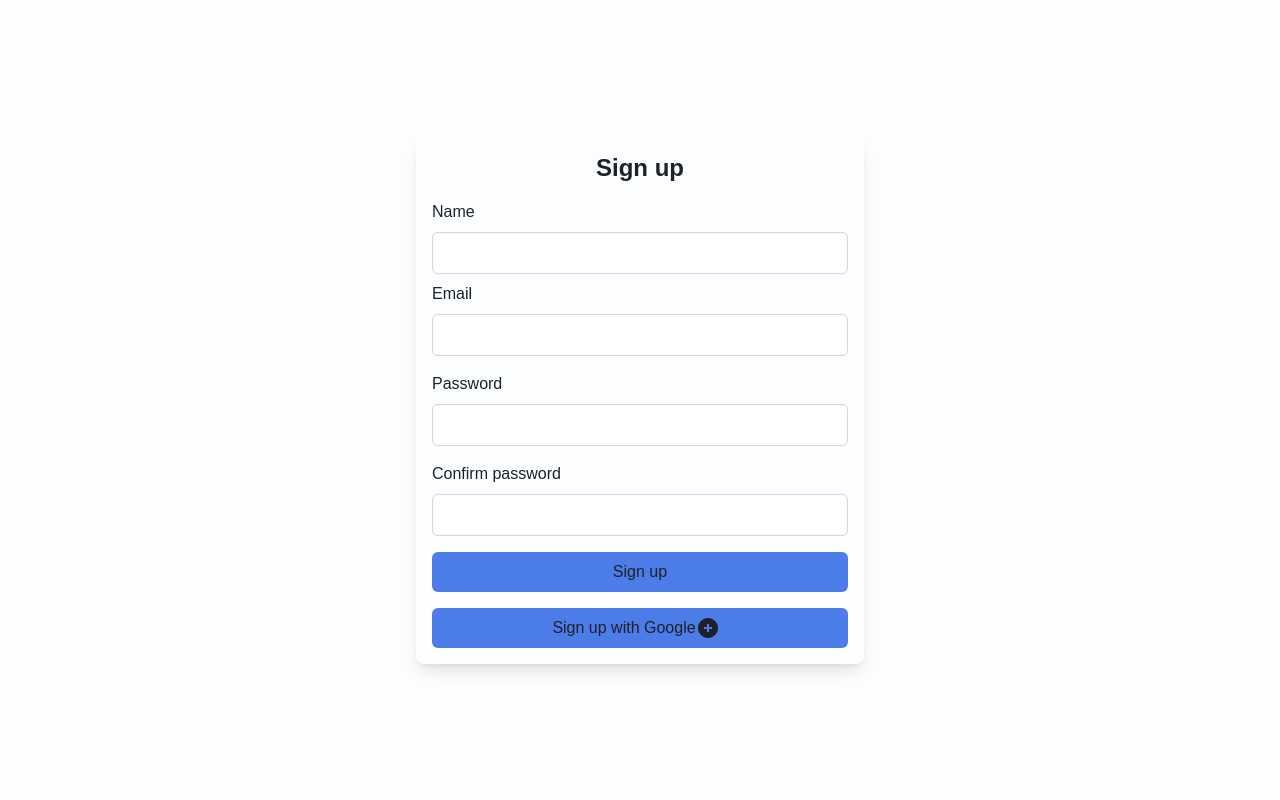
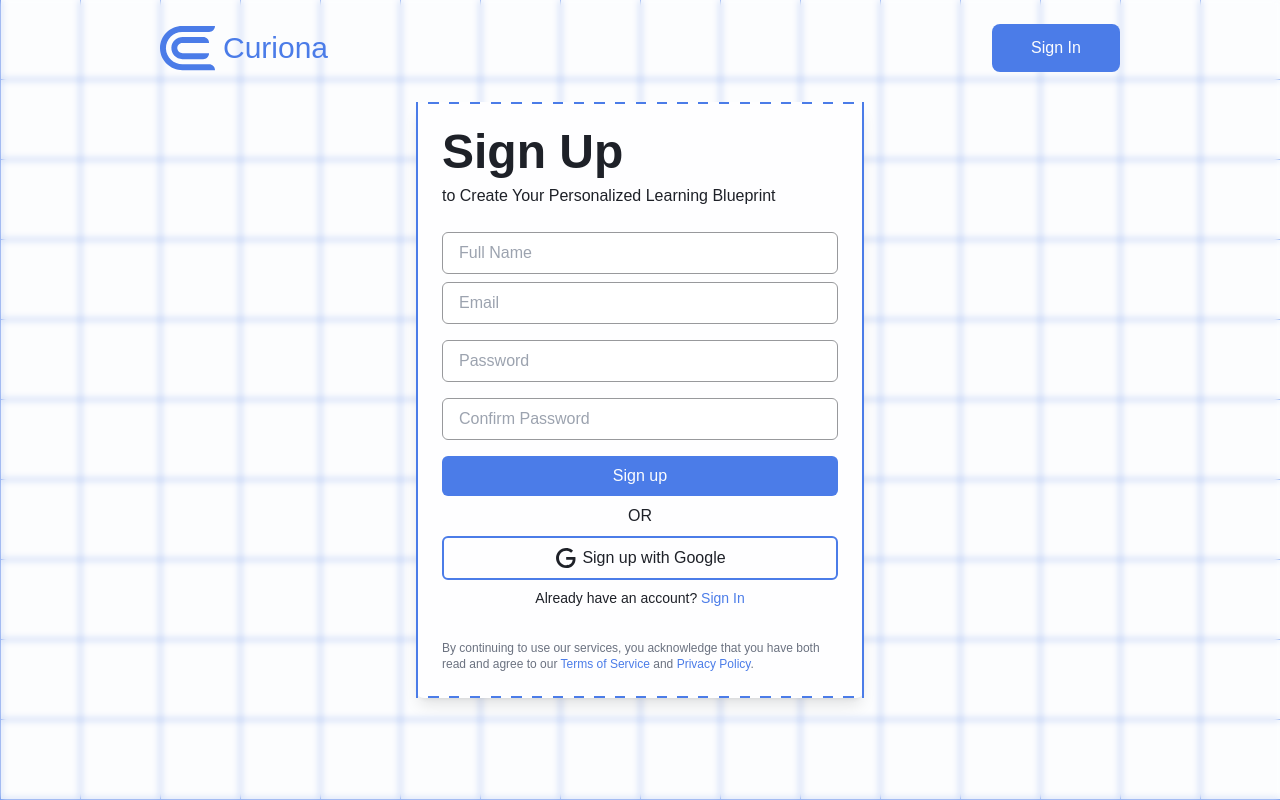
Before and after one commit to curiona-org/frontend, a Next.js app: page /sign-up in a window 1280 px wide. Built offline with nearby package versions, Linux system fonts and the light colour scheme; no server answers.

Commit message:
Sign In and Sign Up page

```diff
--- a/src/app/globals.css
+++ b/src/app/globals.css
@@ -77,4 +77,31 @@ body {
   color: var(--foreground);
   background: var(--background);
   font-family: Arial, Helvetica, sans-serif;
+  background-image: linear-gradient(90deg, var(--blue-500) 1px, transparent 1px),
+    linear-gradient(0deg, var(--blue-500) 1px, transparent 1px);
+  background-size: 80px 80px;
 }
+
+body::after {
+  content: "";
+  position: fixed;
+  top: 0;
+  left: 0;
+  width: 100%;
+  height: 100%;
+  backdrop-filter: blur(3px);
+  background: rgba(255, 255, 255, 0.1);
+  z-index: -1;
+}
+
+.dashedBorder {
+  border: 2px dashed transparent;
+  border-image: repeating-linear-gradient(
+      90deg,
+      var(--blue-500),
+      var(--blue-500) 10px,
+      transparent 10px,
+      transparent 20px
+    )
+    10;
+}
--- a/src/app/layout.tsx
+++ b/src/app/layout.tsx
@@ -3,6 +3,7 @@ import type { Metadata } from "next";
 import { Geist, Geist_Mono } from "next/font/google";
 import "./globals.css";
 import Providers from "./providers";
+import Navbar from "@/components/navbar";
 
 const geistSans = Geist({
   variable: "--font-geist-sans",
@@ -30,6 +31,7 @@ export default async function RootLayout({
       <body
         className={`${geistSans.variable} ${geistMono.variable} antialiased`}
       >
+        <Navbar />
         <Providers session={session}>{children}</Providers>
       </body>
     </html>
--- /dev/null
+++ b/src/components/navbar.tsx
@@ -0,0 +1,48 @@
+"use client";
+
+import { useState, useEffect } from "react";
+import Image from "next/image";
+import Link from "next/link";
+import Logo from "/public/logo.svg";
+import { usePathname } from "next/navigation";
+
+const NavigationBar = () => {
+  const [isLoggedIn, setIsLoggedIn] = useState(false);
+  const [authButtonText, setAuthButtonText] = useState("Sign In");
+  const pathname = usePathname();
+
+  useEffect(() => {
+    if (pathname === "/sign-in") {
+      setAuthButtonText("Sign Up");
+    } else {
+      setAuthButtonText("Sign In");
+    }
+  }, [pathname]);
+
+  return (
+    <div className="fixed w-full px-6 lg:px-40 py-6 flex justify-between z-50">
+      <div className="flex gap-2 items-center">
+        <Image src={Logo} alt="Logo" priority />
+        <p className="text-3xl text-blue-500">Curiona</p>
+      </div>
+
+      {isLoggedIn ? (
+        <div className="flex items-center gap-6">
+          <Link href="/dashboard" className="text-blue-500">Dashboard</Link>
+          <Link href="/settings" className="text-blue-500">Settings</Link>
+          <div className="w-10 h-10 rounded-full bg-gray-300 flex items-center justify-center">
+            <span>U</span>
+          </div>
+        </div>
+      ) : (
+        <Link href={pathname === "/sign-in" ? "/sign-up" : "/sign-in"}>
+          <button className="w-32 py-3 bg-blue-500 hover:bg-blue-900 text-white-500 rounded-lg hidden lg:inline-block">
+            {authButtonText}
+          </button>
+        </Link>
+      )}
+    </div>
+  );
+};
+
+export default NavigationBar;
--- a/src/screens/sign-in/index.tsx
+++ b/src/screens/sign-in/index.tsx
@@ -5,6 +5,7 @@ import { redirect, useSearchParams } from "next/navigation";
 import { useEffect, useRef } from "react";
 import { signIn } from "./actions";
 import { useFormSignIn } from "./form";
+import Link from "next/link";
 
 const signInErrorMap: Record<string, string> = {
   AccessDenied: ERROR_MESSAGES.SIGNUP_DIFFERENT_METHOD,
@@ -51,30 +52,38 @@ export default function SignInPage() {
   return (
     <>
       <Toast ref={toastRef} />
-      <div className="relative w-screen h-screen overflow-y-auto">
-        <div className="flex flex-col items-center justify-center w-full h-full">
-          <div className="w-full max-w-md p-4 space-y-4 bg-white-100 rounded-lg shadow-lg">
-            <h1 className="text-2xl font-bold text-center">Sign In</h1>
+      <div className="flex items-center justify-center min-h-screen px-6">
+        <div className="flex flex-col gap-6 p-6 bg-white-100 dashedBorder rounded-lg shadow-lg w-full max-w-md sm:max-w-lg lg:max-w-md">
+          <div className="text-start flex flex-col gap-2">
+            <h1 className="text-5xl font-bold">Sign In</h1>
+            <p className="text-black-500">
+              to Create Your Personalized Learning Blueprint
+            </p>
+          </div>
+
           <form className="space-y-4" onSubmit={onSubmit}>
-              <div className="w-96 space-y-2">
             <input
               type="email"
-                  className="w-full px-4 py-2 border border-gray-300 rounded-md focus:outline-none focus:ring focus:ring-blue-500"
+              className="w-full px-4 py-2 border border-black-200 rounded-md focus:outline-none focus:ring focus:ring-blue-500"
               placeholder="Email"
               {...register("email")}
             />
-              </div>
-              <div className="w-96 space-y-10">
             <input
               type="password"
-                  className="w-full px-4 py-2 border border-gray-300 rounded-md focus:outline-none focus:ring focus:ring-blue-500"
+              className="w-full px-4 py-2 border border-black-200 rounded-md focus:outline-none focus:ring focus:ring-blue-500"
               placeholder="Password"
               {...register("password")}
             />
+            <div className="text-start">
+              <Link href="#" className="text-blue-500 hover:underline">
+                Forgot your password?
+              </Link>
             </div>
+
+            <div className="flex flex-col gap-2">
               <button
                 type="submit"
-                className="w-96 px-4 py-2 text-white-500 bg-blue-500 rounded-md hover:bg-blue-900 focus:outline-none focus:ring focus:ring-blue-900"
+                className="block w-full px-4 py-2 text-white-500 bg-blue-500 rounded-md hover:bg-blue-900 focus:outline-none focus:ring focus:ring-blue-900"
               >
                 Sign In
               </button>
@@ -85,12 +94,45 @@ export default function SignInPage() {
               <button
                 onClick={() => signIn("google")}
                 type="button"
-                className="flex items-center justify-center w-96 px-4 py-2 text-white-500 bg-blue-500 rounded-md focus:outline-none focus:ring focus:ring-blue-500"
+                className="flex gap-1 items-center justify-center w-full px-4 py-2 text-black-500 border-2 border-blue-500 hover:border-blue-900 hover:bg-blue-900 hover:text-white-500 rounded-md focus:outline-none focus:ring focus:ring-blue-500"
               >
+                <svg
+                  xmlns="http://www.w3.org/2000/svg"
+                  width="24"
+                  height="24"
+                  viewBox="0 0 24 24"
+                >
+                  <path
+                    fill="currentColor"
+                    d="M21.35 11.1h-9.17v2.73h6.51c-.33 3.81-3.5 5.44-6.5 5.44C8.36 19.27 5 16.25 5 12c0-4.1 3.2-7.27 7.2-7.27c3.09 0 4.9 1.97 4.9 1.97L19 4.72S16.56 2 12.1 2C6.42 2 2.03 6.8 2.03 12c0 5.05 4.13 10 10.22 10c5.35 0 9.25-3.67 9.25-9.09c0-1.15-.15-1.81-.15-1.81"
+                  />
+                </svg>
                 Sign In with Google
               </button>
+              <p className="text-sm text-center">
+                Don't have an account?
+                <Link href="sign-up" className="text-blue-500 hover:underline">
+                  {" "}
+                  Sign Up
+                </Link>
+              </p>
+            </div>
           </form>
-          </div>
+
+          <p className="text-gray-500 text-xs mt-2 max-w-sm">
+            By continuing to use our services, you acknowledge that you have
+            both read and agree to our
+            <Link href="#" className="text-blue-500 hover:underline">
+              {" "}
+              Terms of Service
+            </Link>{" "}
+            and
+            <Link href="#" className="text-blue-500 hover:underline">
+              {" "}
+              Privacy Policy
+            </Link>
+            .
+          </p>
         </div>
       </div>
     </>
--- a/src/screens/sign-up/index.tsx
+++ b/src/screens/sign-up/index.tsx
@@ -2,6 +2,7 @@ import Toast, { ToastRef } from "@/components/ui/toast";
 import { useRef } from "react";
 import { signUp } from "./actions";
 import { useFormSignUp } from "./form";
+import Link from "next/link";
 
 export default function SignUpPage() {
   const { register, handleSubmit } = useFormSignUp();
@@ -25,75 +26,99 @@ export default function SignUpPage() {
   return (
     <>
       <Toast ref={toastRef} />
-      <div className='relative w-screen h-screen overflow-y-auto'>
-        <div className='flex flex-col items-center justify-center w-full h-full'>
-          <div className='w-full max-w-md p-4 space-y-4 bg-white rounded-lg shadow-lg'>
-            <h1 className='text-2xl font-bold text-center'>Sign up</h1>
-            <form className='space-y-4' onSubmit={onSubmit}>
-              <div className='space-y-2'>
-                <label htmlFor='name' className='block'>
-                  Name
-                </label>
+      <div className=" flex items-center justify-center min-h-screen px-6">
+        <div className="flex flex-col gap-6 p-6 bg-white-100 dashedBorder rounded-lg shadow-lg w-full max-w-md sm:max-w-lg lg:max-w-md">
+          <div className="text-start flex flex-col gap-2">
+            <h1 className="text-5xl font-bold">Sign Up</h1>
+            <p className="text-black-500">
+              to Create Your Personalized Learning Blueprint
+            </p>
+          </div>
+
+          <form className="space-y-4" onSubmit={onSubmit}>
+            <div className="space-y-2">
               <input
-                  className='w-full px-4 py-2 border border-gray-300 rounded-md focus:outline-none focus:ring focus:ring-blue-500'
+                className="w-full px-4 py-2 border border-black-200 rounded-md focus:outline-none focus:ring focus:ring-blue-500"
+                placeholder="Full Name"
                 {...register("name")}
               />
-                <label htmlFor='email' className='block'>
-                  Email
-                </label>
               <input
-                  className='w-full px-4 py-2 border border-gray-300 rounded-md focus:outline-none focus:ring focus:ring-blue-500'
-                  type='email'
+                type="email"
+                className="w-full px-4 py-2 border border-black-200 rounded-md focus:outline-none focus:ring focus:ring-blue-500"
+                placeholder="Email"
                 {...register("email")}
               />
             </div>
-              <div className='space-y-2'>
-                <label htmlFor='password' className='block'>
-                  Password
-                </label>
+            <div className="space-y-2">
               <input
-                  className='w-full px-4 py-2 border border-gray-300 rounded-md focus:outline-none focus:ring focus:ring-blue-500'
-                  type='password'
+                type="password"
+                className="w-full px-4 py-2 border border-black-200 rounded-md focus:outline-none focus:ring focus:ring-blue-500"
+                placeholder="Password"
                 {...register("password")}
               />
             </div>
-              <div className='space-y-2'>
-                <label htmlFor='confirmPassword' className='block'>
-                  Confirm password
-                </label>
+            <div className="space-y-2">
               <input
-                  className='w-full px-4 py-2 border border-gray-300 rounded-md focus:outline-none focus:ring focus:ring-blue-500'
-                  type='password'
+                type="password"
+                className="w-full px-4 py-2 border border-black-200 rounded-md focus:outline-none focus:ring focus:ring-blue-500"
+                placeholder="Confirm Password"
                 {...register("confirmPassword")}
               />
             </div>
+
+            <div className="flex flex-col gap-2">
               <button
-                type='submit'
-                className='w-full px-4 py-2 text-white bg-blue-500 rounded-md focus:outline-none focus:ring focus:ring-blue-500'
+                type="submit"
+                className="w-full px-4 py-2 text-white-500 bg-blue-500 hover:bg-blue-900 rounded-md focus:outline-none focus:ring focus:ring-blue-500"
               >
                 Sign up
               </button>
 
+              <p className="text-center">OR</p>
+
               {/* sign up with google */}
               <button
                 onClick={() => signUp("google")}
-                type='button'
-                className='flex items-center justify-center w-full px-4 py-2 text-white bg-blue-500 rounded-md focus:outline-none focus:ring focus:ring-blue-500'
+                type="button"
+                className="flex gap-1 items-center justify-center w-full px-4 py-2 text-black-500 border-2 border-blue-500 hover:border-blue-900 hover:bg-blue-900 hover:text-white-500 rounded-md focus:outline-none focus:ring focus:ring-blue-500"
               >
-                Sign up with Google
                 <svg
-                  className='w-6 h-6 mr-2'
-                  viewBox='0 0 24 24'
-                  xmlns='http://www.w3.org/2000/svg'
+                  xmlns="http://www.w3.org/2000/svg"
+                  width="24"
+                  height="24"
+                  viewBox="0 0 24 24"
                 >
                   <path
-                    fill='currentColor'
-                    d='M12 2C6.48 2 2 6.48 2 12s4.48 10 10 10 10-4.48 10-10S17.52 2 12 2zm4 11h-3v3h-2v-3H8v-2h3V8h2v3h3v2z'
+                    fill="currentColor"
+                    d="M21.35 11.1h-9.17v2.73h6.51c-.33 3.81-3.5 5.44-6.5 5.44C8.36 19.27 5 16.25 5 12c0-4.1 3.2-7.27 7.2-7.27c3.09 0 4.9 1.97 4.9 1.97L19 4.72S16.56 2 12.1 2C6.42 2 2.03 6.8 2.03 12c0 5.05 4.13 10 10.22 10c5.35 0 9.25-3.67 9.25-9.09c0-1.15-.15-1.81-.15-1.81"
                   />
                 </svg>
+                Sign up with Google
               </button>
+              <p className="text-sm text-center">
+                Already have an account?
+                <Link href="sign-in" className="text-blue-500 hover:underline">
+                  {" "}
+                  Sign In
+                </Link>
+              </p>
+            </div>
           </form>
-          </div>
+
+          <p className="text-gray-500 text-xs mt-2 max-w-sm">
+            By continuing to use our services, you acknowledge that you have
+            both read and agree to our
+            <Link href="#" className="text-blue-500 hover:underline">
+              {" "}
+              Terms of Service
+            </Link>{" "}
+            and
+            <Link href="#" className="text-blue-500 hover:underline">
+              {" "}
+              Privacy Policy
+            </Link>
+            .
+          </p>
         </div>
       </div>
     </>
```
Also changed, not shown: public/logo.svg (added). Lines whose indentation alone changed are shown as unchanged.
